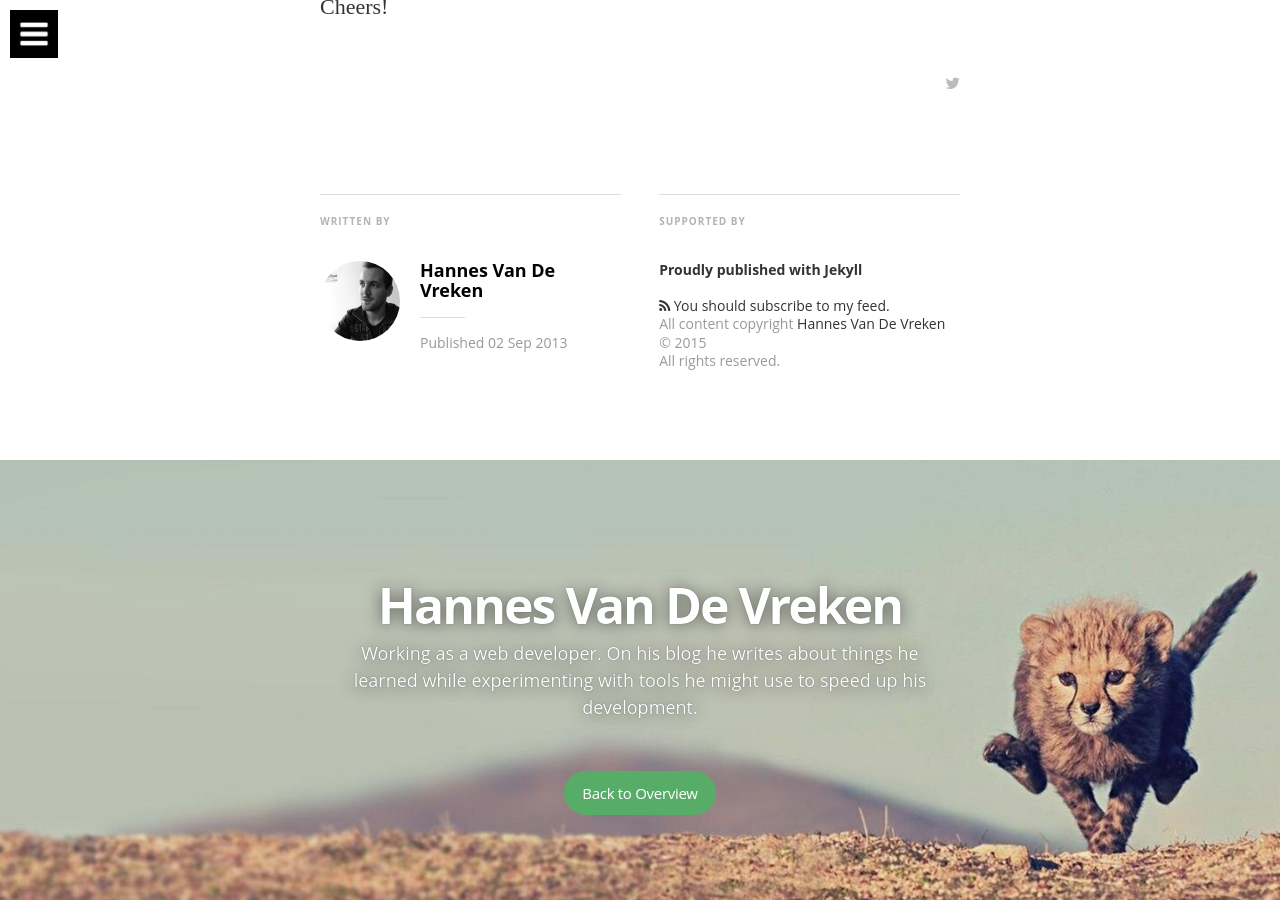
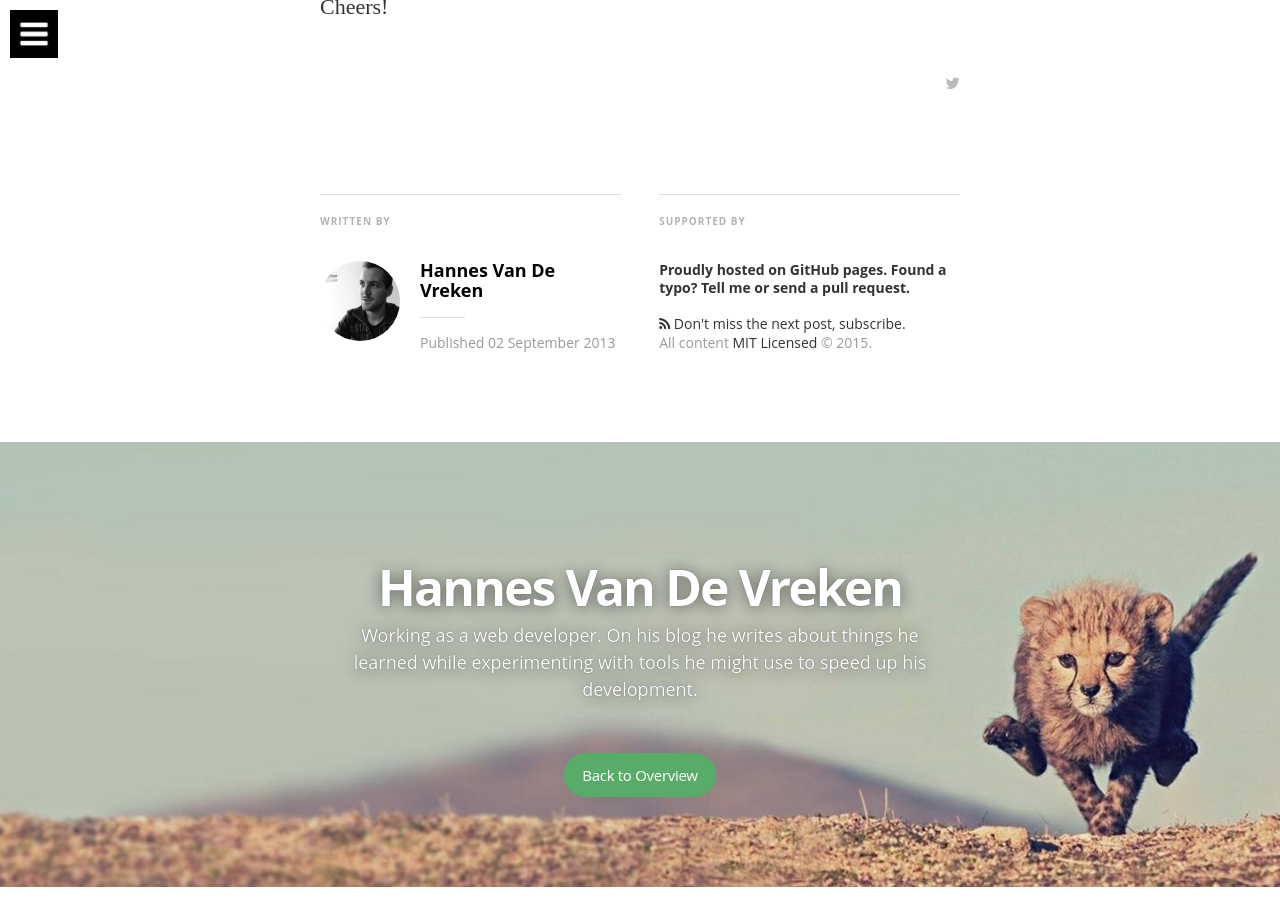
Before and after one commit to hannesvdvreken/hannesvdvreken.github.io, a Jekyll site: the page built from _posts/2013-09-02-thesis-paper.md, in a window 1280 px wide and 900 px high, scrolled down 1128 px. Built offline with Jekyll 4.4.1, drawn with Linux system fonts in a browser that asks for light colours; nearby versions of some CDN libraries; some web fonts are replaced; comment, search, counter and statistics services are not loaded.

Commit message:
Changed some in the footer of the post layout

```diff
--- a/_config.yml
+++ b/_config.yml
@@ -33,6 +33,14 @@ ga:
 disqus:
   shortname: hannesvdvreken
 
+# GitHub
+github:
+  repo: hannesvdvreken/hannesvdvreken.github.io
+
+# Twitter
+twitter:
+  handle: hannesvdvreken
+
 # social icons and sharing options
 social:
   - icon: twitter
--- a/_layouts/post.html
+++ b/_layouts/post.html
@@ -34,7 +34,7 @@
               <div class="author-image" style="background-image: url({{ site.author_image }})">Blog Logo</div>
               <h4 class="author-name" itemprop="author" itemscope itemtype="http://schema.org/Person">{{ page.author }}</h4>
               on
-              <time datetime="{{ page.date | date_to_xmlschema }}">{{ page.date | date_to_string }}</time>
+              <time datetime="{{ page.date | date_to_long_string }}">{{ page.date | date_to_long_string }}</time>
               <!-- , tagged on {{#foreach tags}}<span class="post-tag-{{slug}}">{{#if @first}}{{else}}, {{/if}}<a href="/tag/{{slug}}">{{name}}</a></span>{{/foreach}} -->
             </div>
           </div>
@@ -71,17 +71,28 @@
               <h4>{{ site.author }}</h4>
               <p class="bio">{{author.bio}}</p>
               <hr>
-              <p class="published">Published <time datetime="{{ page.date | date: "%F %R" }}">{{ page.date | date_to_string }}</time></p>
+              <p class="published">Published <time datetime="{{ page.date | date_to_long_string }}">{{ page.date | date_to_long_string }}</time></p>
             </section>
           </div>
           {{/post}}
           <div class="isRight">
             <h5 class="index-headline featured"><span>Supported by</span></h5>
             <footer class="site-footer">
-              <section class="poweredby">Proudly published with <a href="http://jekyllrb.com"> Jekyll</a></section>
-              <a class="subscribe" href="{{ "/feed.xml" | prepend: site.baseurl }}"> <span class="tooltip"> <i class="fa fa-rss"></i> You should subscribe to my feed.</span></a>
+              <section class="poweredby">Proudly hosted on
+                <a href="{{ site.github.repo }}">GitHub pages</a>.
+                Found a typo? <a href="https://twitter.com/{{ site.twitter.handle }}" target="_blank">Tell me</a> or send a
+                <a href="https://github.com/{{ site.github.repo }}/edit/master/{{ page.path }}" target="_blank">pull request</a>.
+              </section>
+              <a class="subscribe" href="{{ "/feed.xml" | prepend: site.baseurl }}">
+                <span class="tooltip">
+                  <i class="fa fa-rss"></i> Don't miss the next post, subscribe.
+                </span>
+              </a>
               <div class="inner">
-                <section class="copyright">All content copyright <a href="{{@blog.url}}/">{{site.author}}</a> &copy; {{ site.time | date: '%Y' }}<br>All rights reserved.</section>
+                <section class="copyright">
+                  All content <a href="https://github.com/{{ site.github.repo }}/blob/master/LICENSE">MIT Licensed</a>
+                  &copy; {{ site.time | date: '%Y' }}.
+                </section>
               </div>
             </footer>
           </div>
```
